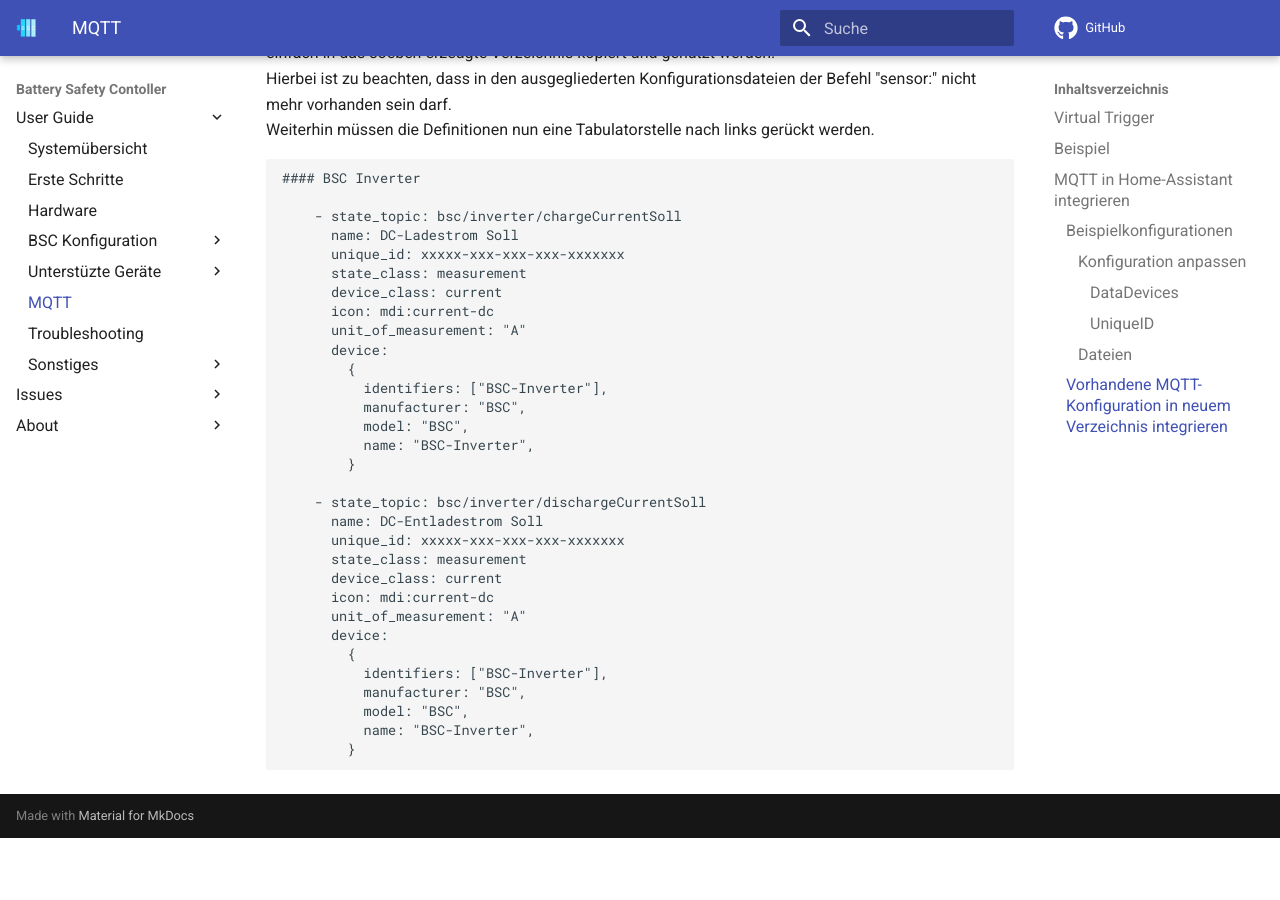
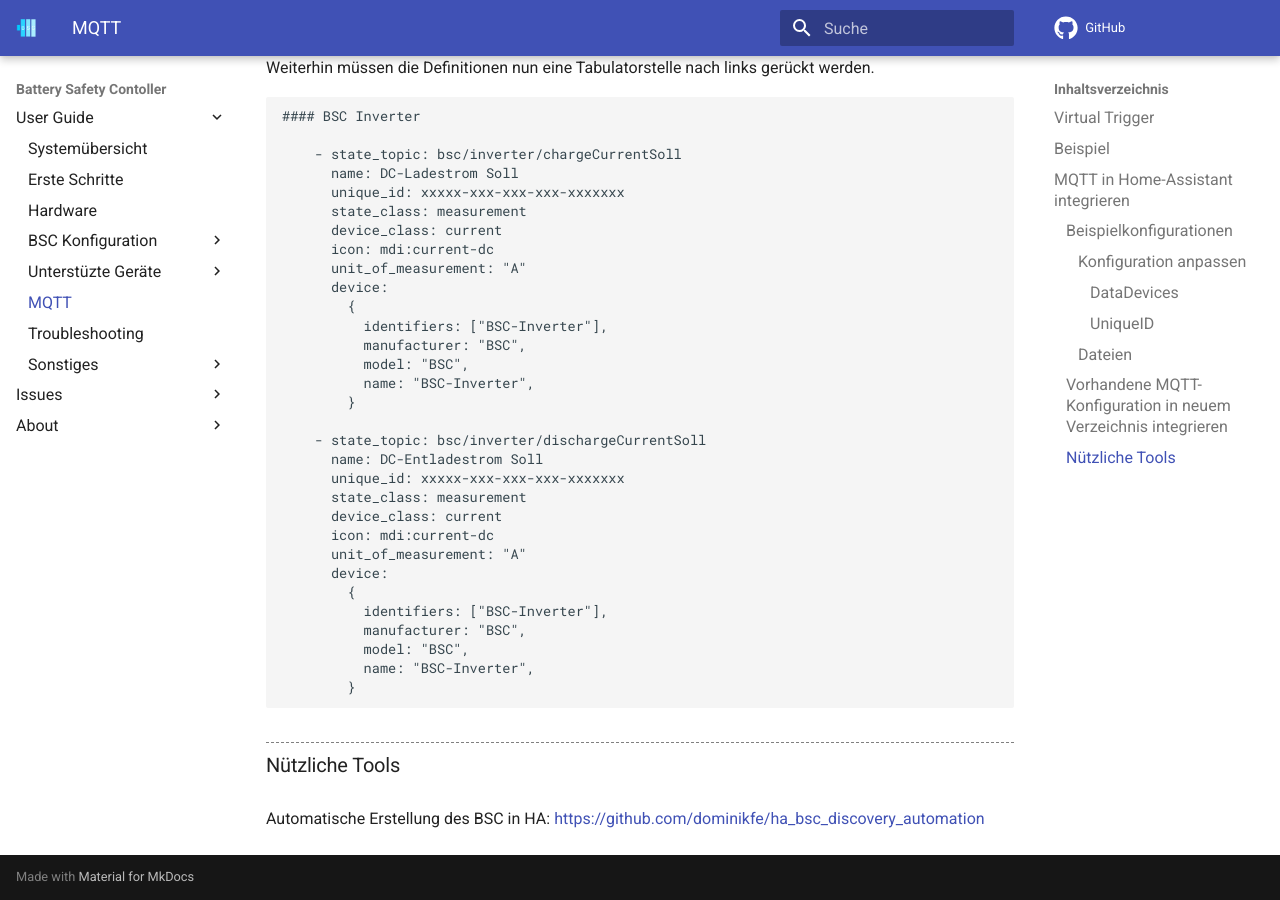
Before and after one commit to bsc-org/bsc, an MkDocs documentation site: the page built from docs/mqtt.md, in a window 1280 px wide and 900 px high, scrolled down 3552 px. Built offline with MkDocs 1.6.1 and Material for MkDocs 9.7.7, drawn with Linux system fonts in a browser that asks for light colours; comment, search, counter and statistics services are not loaded; before the commit the page ends 4390 px from its top, so only the background shows below that.

Commit message:
Add Link zu ha_bsc_discovery_automation

````diff
--- a/docs/mqtt.md
+++ b/docs/mqtt.md
@@ -18,7 +18,7 @@
 0 -> Trigger Low
 1 -> Trigger High
 
-# MQTT in Home-Assistant integrieren
+## MQTT in Home-Assistant integrieren
 Um die Übersichtlichkeit der configuration.yaml zu wahren, können getrennte MQTT-Config-Dateien genutzt werden.
 Sinnvoll ist es z.B. pro angebundener Hardware eine Datei zu generieren.
 
@@ -36,7 +36,7 @@
 Nun müssen die .yaml Dateien an dieser Stelle abgelegt werden.
 HomeAssistant wird jede der Dateien beim Boot einlesen und auswerten.
 
-## Beispielkonfigurationen
+### Beispielkonfigurationen
 Folgend findet Ihr Beispielkonfigurationen für verschiedene Hardware:
 
 * BSC intern
@@ -44,16 +44,16 @@
 * Inverter
 * Neey-Balancer
 
-### Konfiguration anpassen
+#### Konfiguration anpassen
 Die Dateien müssen zur Integration statt ".txt" in ".yaml" umbenannt werden.
 Leider unterstützt Github .yaml nicht.
 
-#### DataDevices
+##### DataDevices
 Der DataDeviceName muss von Ihnen, je nach BSC-Konfiguration, korrekt in den Dateien benamt werden.
 Die Stelle hierzu ist mit dem Kürzel "{DataDeviceName}" markiert.
 {DataDeviceName} = Definierter Klartext-Name im Data device mapping.
 
-#### UniqueID
+##### UniqueID
 Innerhalb der Dateien gibt es pro Sensorwert eine UniqueID welche von jedem definiert werden muss.
 Generieren kann man diese beispielsweise mit der "Version 1" auf https://www.uuidgenerator.net/version1 .
 
@@ -68,14 +68,14 @@
 ![](img/mqtt/mqtt_uuid_generator_3.jpg)
 => Speichern
 
-### Dateien
+#### Dateien
 
 [BSC-Internal.txt](files/mqtt_internal.txt)
 [BSC-Inverter.txt](files/mqtt_inverter.txt)
 [BSC-BMS-DataDevice.txt](files/bsc_bms_datadevice.txt)
 [BSC-Neey1_BLE.txt](files/mqtt_neey1_ble.txt)
 
-## Vorhandene MQTT-Konfiguration in neuem Verzeichnis integrieren
+### Vorhandene MQTT-Konfiguration in neuem Verzeichnis integrieren
 Wenn im Vorhinein eine dedizierte mqtt.yaml im Config-Hauptverzeichnis verwendet wurde, kann diese einfach in das soeben erzeugte Verzeichnis kopiert und genutzt werden.
 Hierbei ist zu beachten, dass in den ausgegliederten Konfigurationsdateien der Befehl "sensor:" nicht mehr vorhanden sein darf.
 Weiterhin müssen die Definitionen nun eine Tabulatorstelle nach links gerückt werden.
@@ -112,3 +112,6 @@
           name: "BSC-Inverter",
         }
 ```
+
+### Nützliche Tools
+Automatische Erstellung des BSC in HA: <a href="https://github.com/dominikfe/ha_bsc_discovery_automation" target="_blank">https://github.com/dominikfe/ha_bsc_discovery_automation</a>
````
